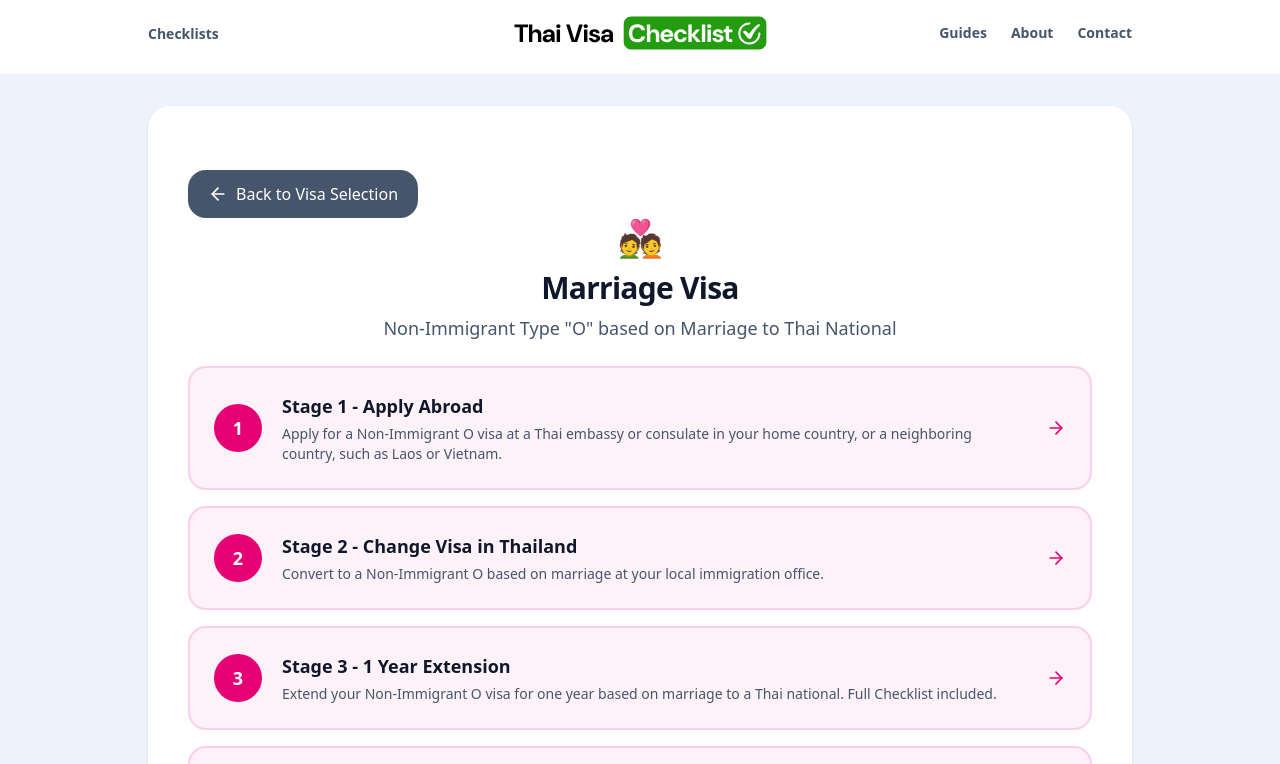
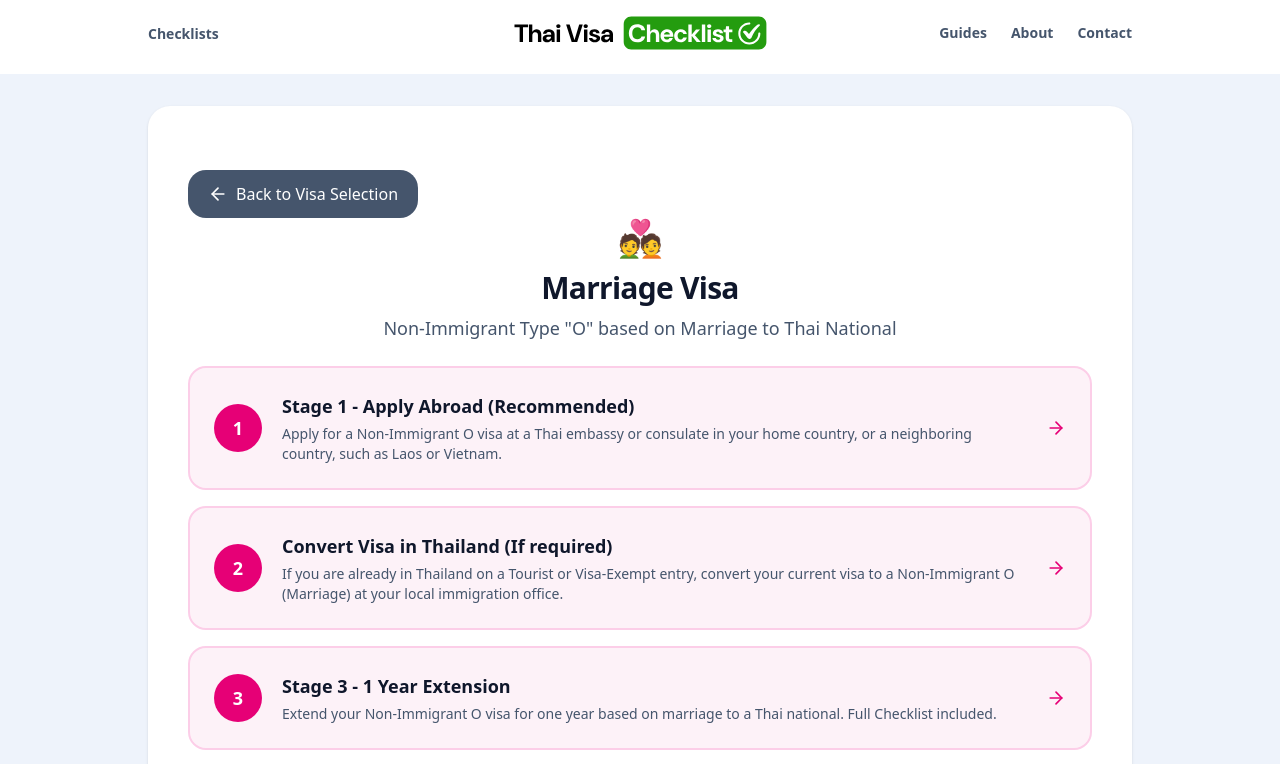
Before and after one commit to richardwskinner/thai-visa-checklist, a Next.js app: page /visa/marriage/stages in a window 1280 px wide. Shown: the top 764 px of the page. Built offline with nearby package versions, Linux system fonts and the light colour scheme.

Commit message:
marriage visa updates

```diff
--- a/app/visa/marriage/stages/page.tsx
+++ b/app/visa/marriage/stages/page.tsx
@@ -12,7 +12,7 @@ export const metadata: Metadata = {
 const stages = [
   {
     stage: 1,
-    title: "Stage 1 - Apply Abroad",
+    title: "Stage 1 - Apply Abroad (Recommended)",
     description:
       "Apply for a Non-Immigrant O visa at a Thai embassy or consulate in your home country, or a neighboring country, such as Laos or Vietnam.",
     available: true,
@@ -20,9 +20,9 @@ const stages = [
   },
   {
     stage: 2,
-    title: "Stage 2 - Change Visa in Thailand",
+    title: "Convert Visa in Thailand (If required)",
     description:
-      "Convert to a Non-Immigrant O based on marriage at your local immigration office.",
+      "If you are already in Thailand on a Tourist or Visa-Exempt entry, convert your current visa to a Non-Immigrant O (Marriage) at your local immigration office.",
     available: true,
     href: "/visa/marriage/stages/stage-2",
   },
--- a/app/visa/marriage/stages/stage-2/page.tsx
+++ b/app/visa/marriage/stages/stage-2/page.tsx
@@ -37,7 +37,7 @@ const stageTwoChecklist: {
   tips: string[];
 } = {
   title: "Marriage Visa Stage 2",
-  subtitle: "Change Visa in Thailand to Non-Immigrant O (Marriage)",
+  subtitle: "Convert Visa in Thailand to Non-Immigrant O (Marriage)",
   sections: [
     {
       title: "Pre-check Eligibility",
@@ -343,7 +343,7 @@ export default function MarriageStageTwoPage() {
                     TM.86 → Used if converting from Tourist Visa.
                   </div>
                   <div className={`${classes.label} text-slate-700`}>
-                    TM.87 → Used if converting from Visa Exempt or Non-Immigrant.
+                    TM.87 → Used if converting from Visa Exempt.
                   </div>
                 </div>
               </label>
```
